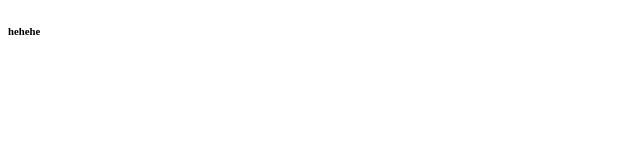
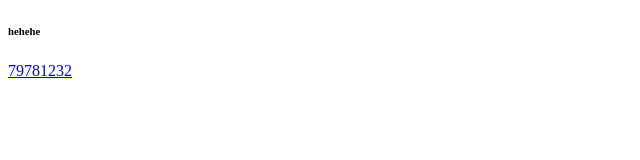
Before and after one commit to DenWebSite/test, a plain HTML site: page index.html in a window 1280 px wide. Shown: the full height of the page, 0-640 px from the left. Drawn offline with Linux system fonts and the light colour scheme.

Commit message:
add link

```diff
--- a/index.html
+++ b/index.html
@@ -9,6 +9,8 @@
 
 <body>
     <h6><span>hehehe</span></h6>
+
+    <a href="#">79781232</a>
 </body>
 
 </html>
```
